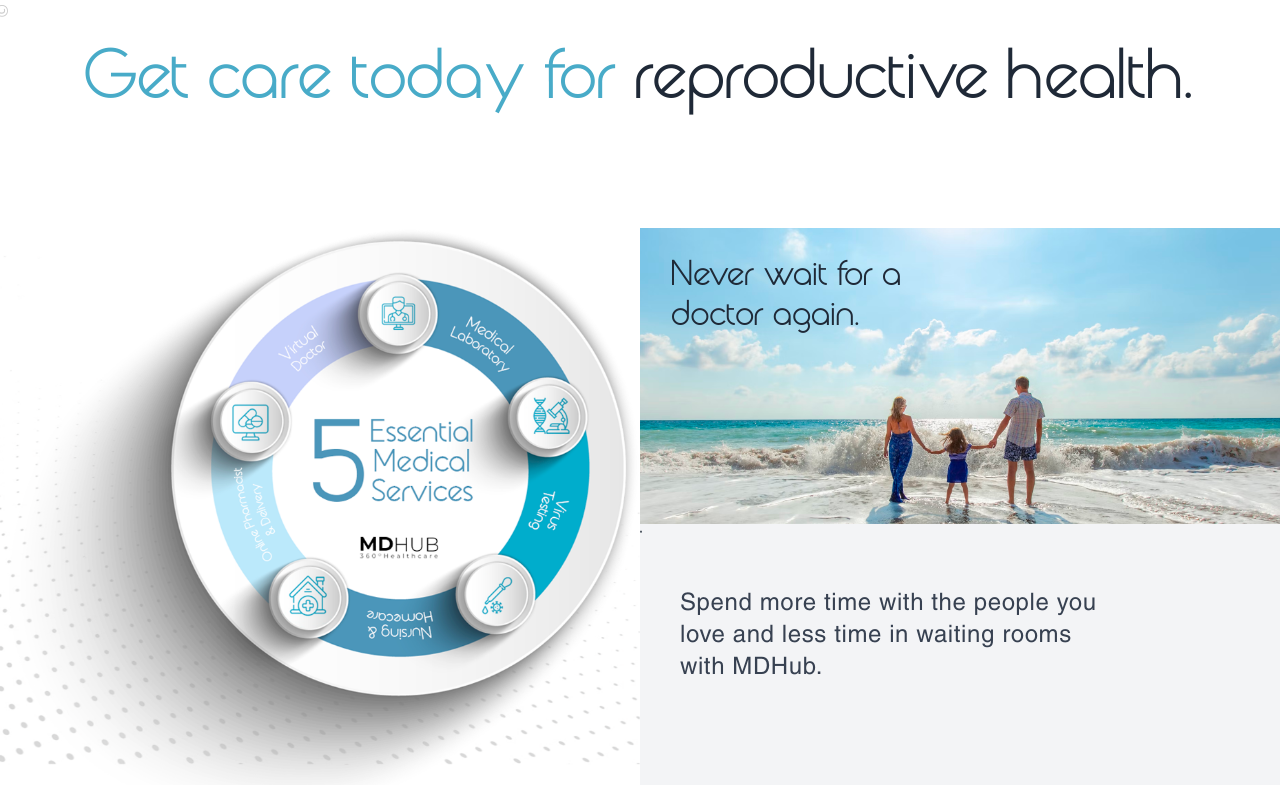
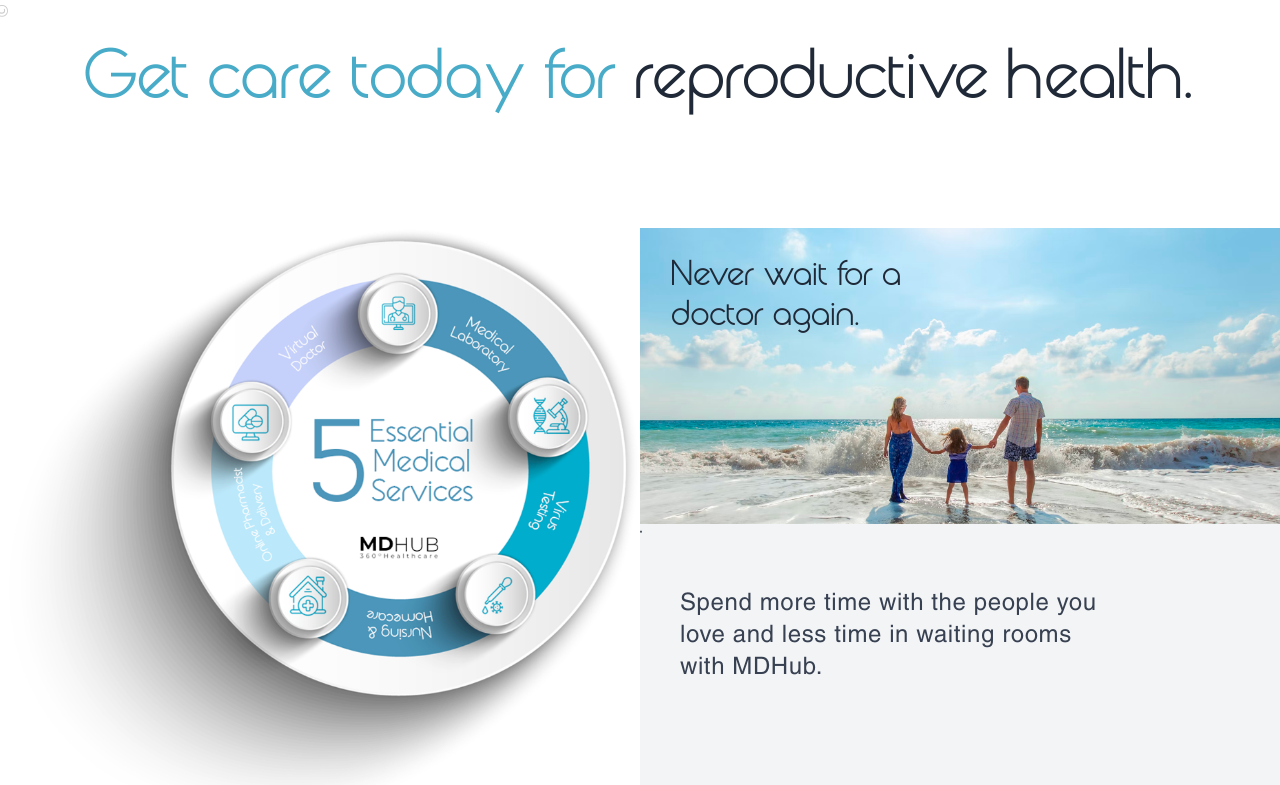
Before and after one commit to DenisLo-master/MdHub, a React (Vite) app: page / in a window 1280 px wide. Shown: the part 649-1434 px from the top of the page. Built offline with nearby package versions, Linux system fonts and the light colour scheme.

Commit message:
removed dotted background

```diff
--- a/src/sections/Home/HomeExploreSolutionsSection.jsx
+++ b/src/sections/Home/HomeExploreSolutionsSection.jsx
@@ -11,7 +11,6 @@ const HomeExploreSolutionsSection = () => {
     <section className="flex flex-col md:flex-row pb-20 overflow-y-hidden">
       <article className="flex-1 relative overflow-y-hidden">
         <img data-aos="fade-up" className="w-full -ml-10 md:ml-0 relative z-10 max-w-[650px]" src={MedicalBenefitsInfograph} alt="medical benefits inforgraph" />
-        <img className="absolute -top-28 2xl:-top-[9.6rem] left-0 " src={MedicalBenefitsBg} alt="Medical Benefits Background" />
         <FiArrowUpRight className="text-2xl absolute bottom-0 left-full md:left-20" />
       </article>
       <article className="flex-1 relative font-main bg-gray-100">
```
